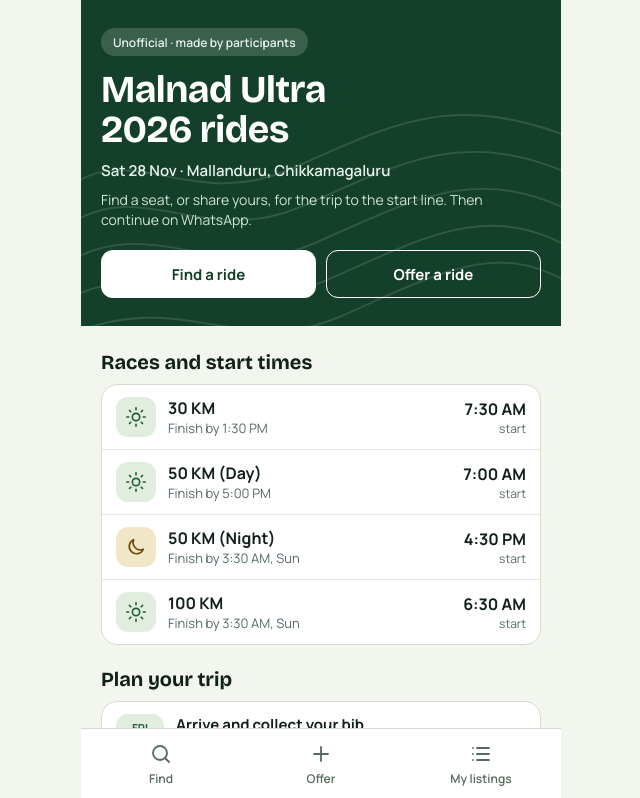
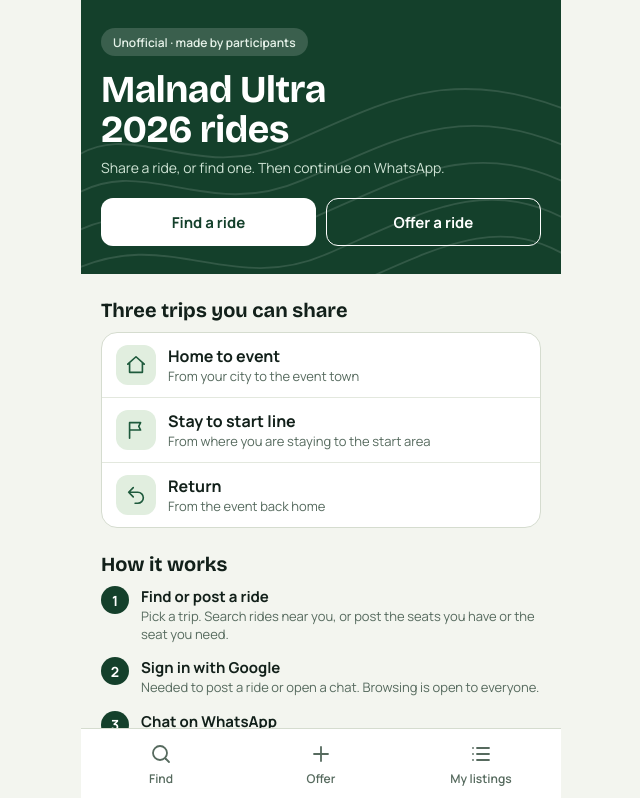
Before and after one commit to mkrat2311/event_car_pool, a Next.js app: page / in a window 1280 px wide. Shown: the top 798 px of the page, without its empty margins (319-959 px from the left). Built offline with nearby package versions, Linux system fonts and the light colour scheme.

Commit message:
Minimal home page; event location pre-filled but editable on post form
Co-Authored-By: Claude Sonnet 5.5 <noreply@anthropic.com>
Claude-Session: https://claude.ai/code/session_011qH9TVzoC5icqeHGFRYDQ4

```diff
--- a/src/app/globals.css
+++ b/src/app/globals.css
@@ -734,3 +734,17 @@ textarea:focus-visible {
   outline: 3px solid #1e5a3c;
   outline-offset: 2px;
 }
+
+.step-num {
+  width: 28px;
+  height: 28px;
+  border-radius: 14px;
+  background: var(--primary-dark, #14402b);
+  color: #ffffff;
+  display: flex;
+  align-items: center;
+  justify-content: center;
+  flex: none;
+  font-size: 14px;
+  font-weight: 700;
+}
--- a/src/app/page.tsx
+++ b/src/app/page.tsx
@@ -1,8 +1,29 @@
 import Link from "next/link";
 import BottomNav from "@/components/BottomNav";
-import { MoonIcon, SunIcon } from "@/components/Icons";
+import { FlagIcon, HomeIcon, ReturnIcon } from "@/components/Icons";
 import { getEvent } from "@/lib/event";
-import { fmtTime, istDateKey } from "@/lib/time";
+import { LEG_LABEL } from "@/lib/types";
+
+const TRIPS = [
+  { Icon: HomeIcon, title: LEG_LABEL.TO_EVENT, text: "From your city to the event town" },
+  { Icon: FlagIcon, title: LEG_LABEL.LOCAL_TO_START, text: "From where you are staying to the start area" },
+  { Icon: ReturnIcon, title: LEG_LABEL.RETURN, text: "From the event back home" },
+];
+
+const STEPS = [
+  {
+    title: "Find or post a ride",
+    text: "Pick a trip. Search rides near you, or post the seats you have or the seat you need.",
+  },
+  {
+    title: "Sign in with Google",
+    text: "Needed to post a ride or open a chat. Browsing is open to everyone.",
+  },
+  {
+    title: "Chat on WhatsApp",
+    text: "Tap Chat on a ride. WhatsApp opens with a message ready to send.",
+  },
+];
 
 export default function HomePage() {
   const ev = getEvent();
@@ -32,11 +53,7 @@ export default function HomePage() {
             <br />
             2026 rides
           </h1>
-          <p className="date">Sat 28 Nov · {ev.town}</p>
-          <p>
-            Find a seat, or share yours, for the trip to the start line. Then
-            continue on WhatsApp.
-          </p>
+          <p>Share a ride, or find one. Then continue on WhatsApp.</p>
           <div className="hero-actions">
             <Link href="/find" className="btn btn-light grow">
               Find a ride
@@ -48,26 +65,36 @@ export default function HomePage() {
         </div>
       </header>
 
-      <main className="page" style={{ gap: 22, paddingTop: 24 }}>
+      <main className="page" style={{ gap: 24, paddingTop: 24 }}>
         <section>
-          <h2 className="section">Races and start times</h2>
+          <h2 className="section">Three trips you can share</h2>
           <div className="list">
-            {ev.categories.map((c) => (
-              <div className="row" key={c.id}>
-                <span className={c.isNight ? "icon-tile night" : "icon-tile"}>
-                  {c.isNight ? <MoonIcon size={22} /> : <SunIcon size={22} />}
+            {TRIPS.map(({ Icon, title, text }) => (
+              <div className="row" key={title}>
+                <span className="icon-tile">
+                  <Icon size={22} />
                 </span>
                 <div className="grow">
-                  <div className="strong">{c.name}</div>
-                  <div className="small">
-                    Finish by {fmtTime(c.cutoffAt)}
-                    {istDateKey(c.cutoffAt) !== istDateKey(c.startAt) ? ", Sun" : ""}
+                  <div className="strong">{title}</div>
+                  <div className="small">{text}</div>
+                </div>
+              </div>
+            ))}
+          </div>
+        </section>
+
+        <section>
+          <h2 className="section">How it works</h2>
+          <div style={{ display: "flex", flexDirection: "column", gap: 14 }}>
+            {STEPS.map((step, i) => (
+              <div key={step.title} style={{ display: "flex", gap: 12, alignItems: "flex-start" }}>
+                <span className="step-num">{i + 1}</span>
+                <div>
+                  <div className="strong" style={{ fontSize: 15 }}>
+                    {step.title}
                   </div>
-                </div>
-                <div style={{ textAlign: "right" }}>
-                  <div className="strong">{fmtTime(c.startAt)}</div>
-                  <div className="small" style={{ fontSize: 12 }}>
-                    start
+                  <div className="small" style={{ lineHeight: 1.4 }}>
+                    {step.text}
                   </div>
                 </div>
               </div>
@@ -75,35 +102,8 @@ export default function HomePage() {
           </div>
         </section>
 
-        <section>
-          <h2 className="section">Plan your trip</h2>
-          <div className="list">
-            {ev.days.map((d, i) => {
-              const wd = d.short.slice(0, 3);
-              const dd = d.short.split(" ")[1];
-              return (
-                <div className="row" key={d.id} style={{ alignItems: "flex-start" }}>
-                  <div className={i === 1 ? "datebox dark" : "datebox"}>
-                    <span>{wd.toUpperCase()}</span>
-                    <span>{dd}</span>
-                  </div>
-                  <div className="grow">
-                    <div className="strong" style={{ fontSize: 15 }}>
-                      {d.title}
-                    </div>
-                    <div className="small" style={{ lineHeight: 1.4 }}>
-                      {d.detail}
-                    </div>
-                  </div>
-                </div>
-              );
-            })}
-          </div>
-        </section>
-
         <p className="fine">
-          Rides only. Crew and pacers are not permitted by the race. We only
-          connect people; travel is at your own risk. {ev.sourceNote}{" "}
+          Rides only. We only connect people; travel is at your own risk.{" "}
           <Link href="/privacy" style={{ textDecoration: "underline" }}>
             Privacy
           </Link>
--- a/src/app/ride/[id]/page.tsx
+++ b/src/app/ride/[id]/page.tsx
@@ -118,7 +118,7 @@ export default function RideDetailPage() {
               <div>
                 <div className="strong">{listing.dest.label}</div>
                 <div className="small">
-                  {listing.leg === "TO_EVENT"
+                  {listing.dest.label === ev.venue.label
                     ? "Event area, near the Start Area"
                     : LEG_LABEL[listing.leg]}
                 </div>
--- a/src/components/Icons.tsx
+++ b/src/components/Icons.tsx
@@ -101,3 +101,21 @@ export const CheckIcon = (p: IconProps) => (
     <path d="m5 12 5 5 9-10" />
   </Svg>
 );
+
+export const HomeIcon = (p: IconProps) => (
+  <Svg {...p}>
+    <path d="M3 11l9-8 9 8M5 10v10h14V10" />
+  </Svg>
+);
+
+export const FlagIcon = (p: IconProps) => (
+  <Svg {...p}>
+    <path d="M5 21V4M5 4h12l-2 4 2 4H5" />
+  </Svg>
+);
+
+export const ReturnIcon = (p: IconProps) => (
+  <Svg {...p}>
+    <path d="M9 14L4 9l5-5M4 9h10a6 6 0 0 1 0 12h-3" />
+  </Svg>
+);
```
Also changed, not shown: src/components/ListingForm.tsx (+35 -28 lines), 2 other files (tests, documents, lock files or other folders).
